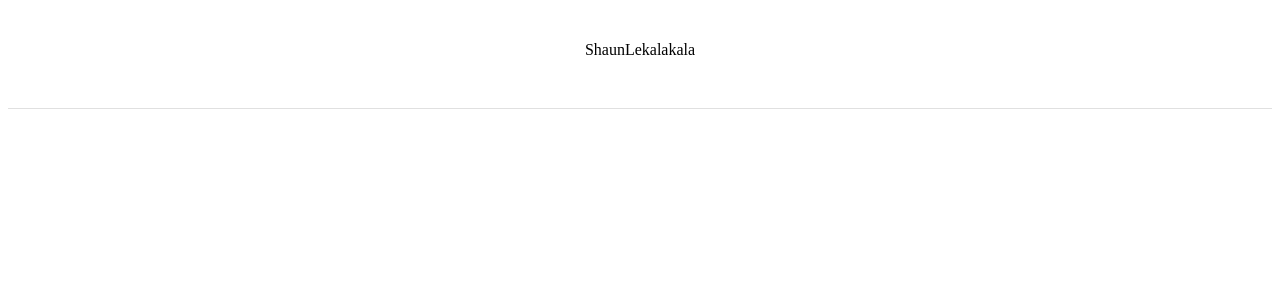
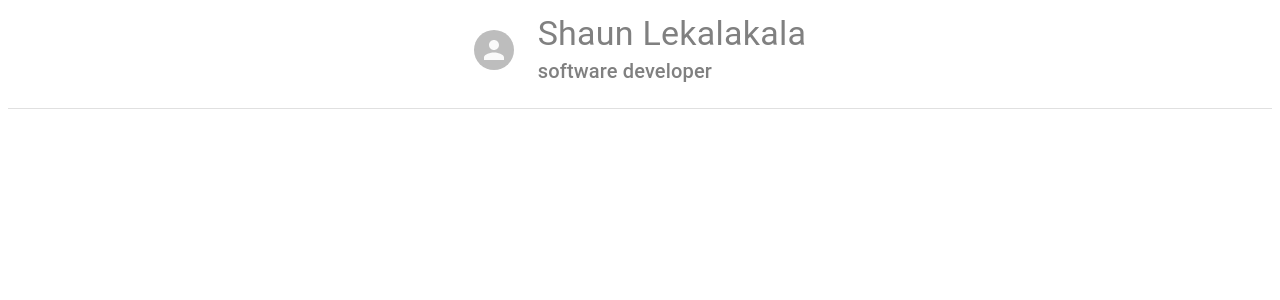
Before and after one commit to shaun5481/mycv, a React (Create React App) app: page / in a window 1280 px wide. Shown: the top 300 px of the page. Built offline with nearby package versions, Linux system fonts and the light colour scheme.

Commit message:
1 file modified

```diff
--- a/src/App.js
+++ b/src/App.js
@@ -15,6 +15,16 @@ const useStyles = makeStyles((theme) => ({
     textAlign: 'center',
     color: theme.palette.text.secondary,
   },
+  Avatar: {
+    marginRight: theme.spacing(3)
+  },
+  typographyStyle: {
+    color: "grey",
+    h6: {
+      fontSize: "4em",
+      fontFamily: "Arial"
+    }
+  }
 }));
 
 export default function CenteredGrid() {
@@ -24,12 +34,20 @@ export default function CenteredGrid() {
     <div className={classes.root}>
       <Grid container spacing={2}>
         <Grid item xs={12} container justify="center" style={{height: '100px'}} alignItems="center">
+          <Avatar className={classes.Avatar}/>
           <Grid item>
-            Shaun
+            <Typography variant="h4"
+             className={classes.typographyStyle}
+            >
+            Shaun Lekalakala
+            </Typography>
+            <Typography
+               variant="h6"
+              className={classes.typographyStyle}
+            >
+               software developer
+              </Typography>
             </Grid>
-              <Grid item>
-              Lekalakala
-              </Grid>
               </Grid>
               <Grid item xs={12}>
                 <Divider/>
```
